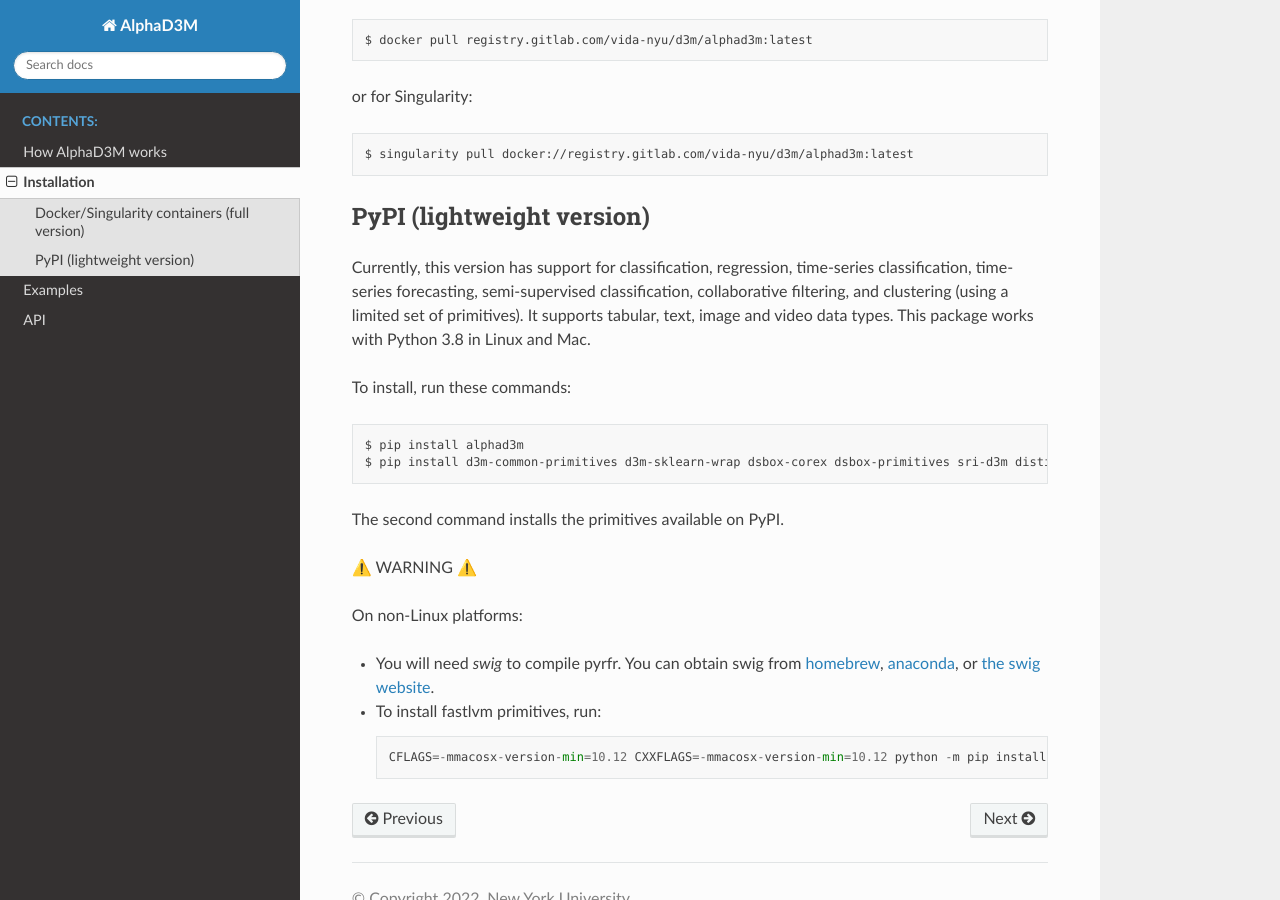
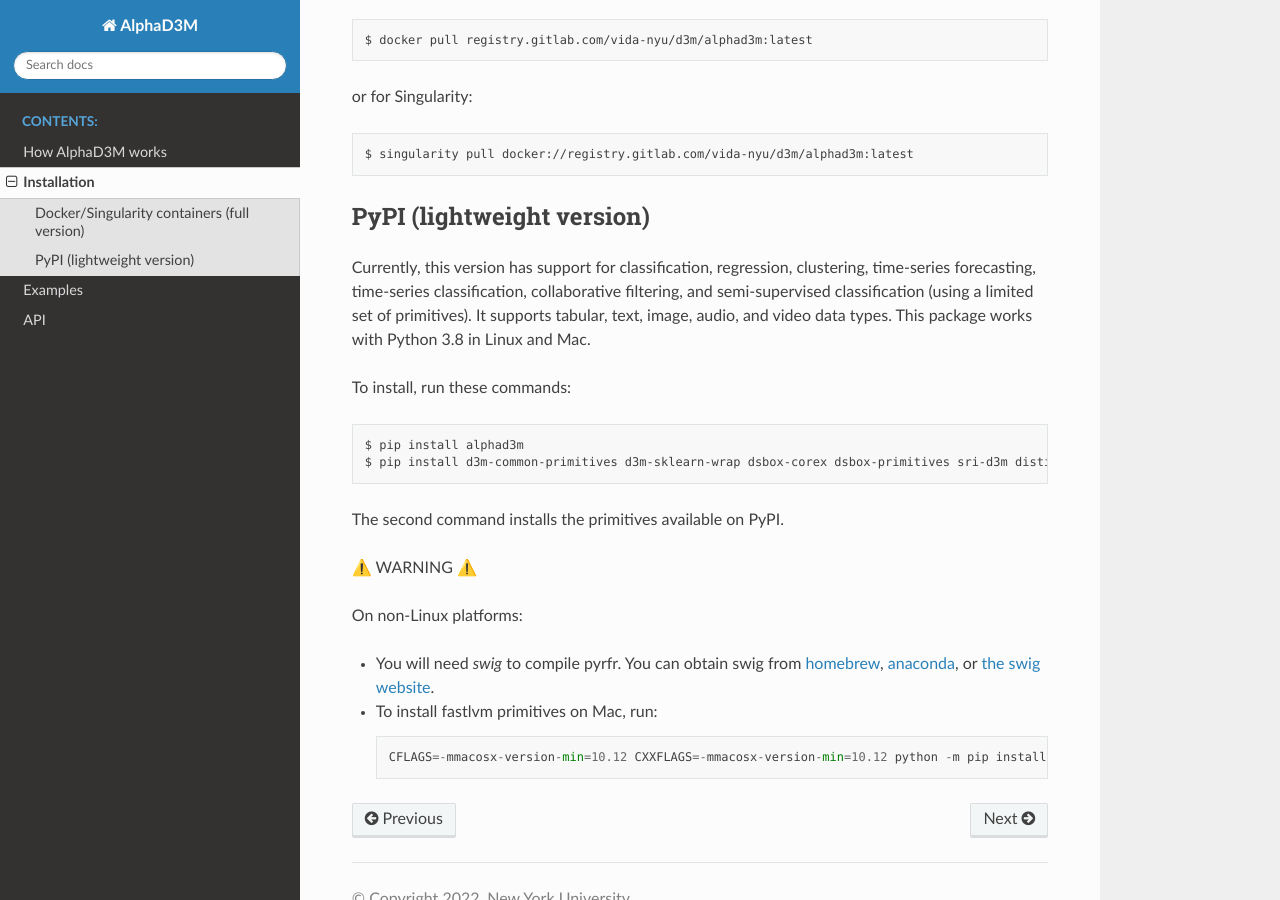
Before and after one commit to VIDA-NYU/alphad3m, a Sphinx documentation site: the page built from docs/source/installation.rst, in a window 1280 px wide and 900 px high, scrolled down 576 px. Built offline with Sphinx 7.4.7 and the Read the Docs theme 2.0.0, drawn with Linux system fonts in a browser that asks for light colours; pages that are not in the unit, such as notebooks, are missing from menus.

Commit message:
Add audio data type

```diff
--- a/docs/source/how-works.rst
+++ b/docs/source/how-works.rst
@@ -29,7 +29,7 @@ pipelines can be applied to different data types and derive standard performance
 - *Learning Tasks*: classification, regression, clustering, time series forecasting, time series classification, object
   detection, LUPI, community detection, link prediction, graph matching, vertex classification, collaborative filtering,
   and semi-supervised classification.
-- *Data Types*: tabular, text, images, text, audio, video, and graph.
+- *Data Types*: tabular, text, images, audio, video, and graph.
 - *Data Formats*: D3M, raw CSV, raw text files, OpenML, and scikit-learn datasets.
 - *Metrics*: accuracy, F1, macro F1, micro F1, mean squared error, mean absolute error, root mean squared error, object
   detection AP, hamming loss, ROC-AUC, ROC-AUC macro, ROC-AUC micro, jaccard similarity score, normalized mutual
--- a/docs/source/installation.rst
+++ b/docs/source/installation.rst
@@ -31,9 +31,9 @@ or for Singularity:
 
 PyPI (lightweight version)
 ---------------------------
-Currently, this version has support for classification, regression, time-series classification, time-series forecasting,
-semi-supervised classification, collaborative filtering, and clustering (using a limited set of primitives).
-It supports tabular, text, image and video data types. This package works with Python 3.8 in Linux and Mac.
+Currently, this version has support for classification, regression, clustering, time-series forecasting, time-series
+classification, collaborative filtering, and semi-supervised classification (using a limited set of primitives).
+It supports tabular, text, image, audio, and video data types. This package works with Python 3.8 in Linux and Mac.
 
 To install, run these commands:
 
@@ -52,7 +52,7 @@ On non-Linux platforms:
 - You will need `swig` to compile pyrfr. You can obtain swig from
   `homebrew <https://formulae.brew.sh/formula/swig@3>`__, `anaconda <https://anaconda.org/anaconda/swig>`__, or
   `the swig website <http://www.swig.org/download.html>`__.
-- To install fastlvm primitives, run:
+- To install fastlvm primitives on Mac, run:
 
   ::
 
```
